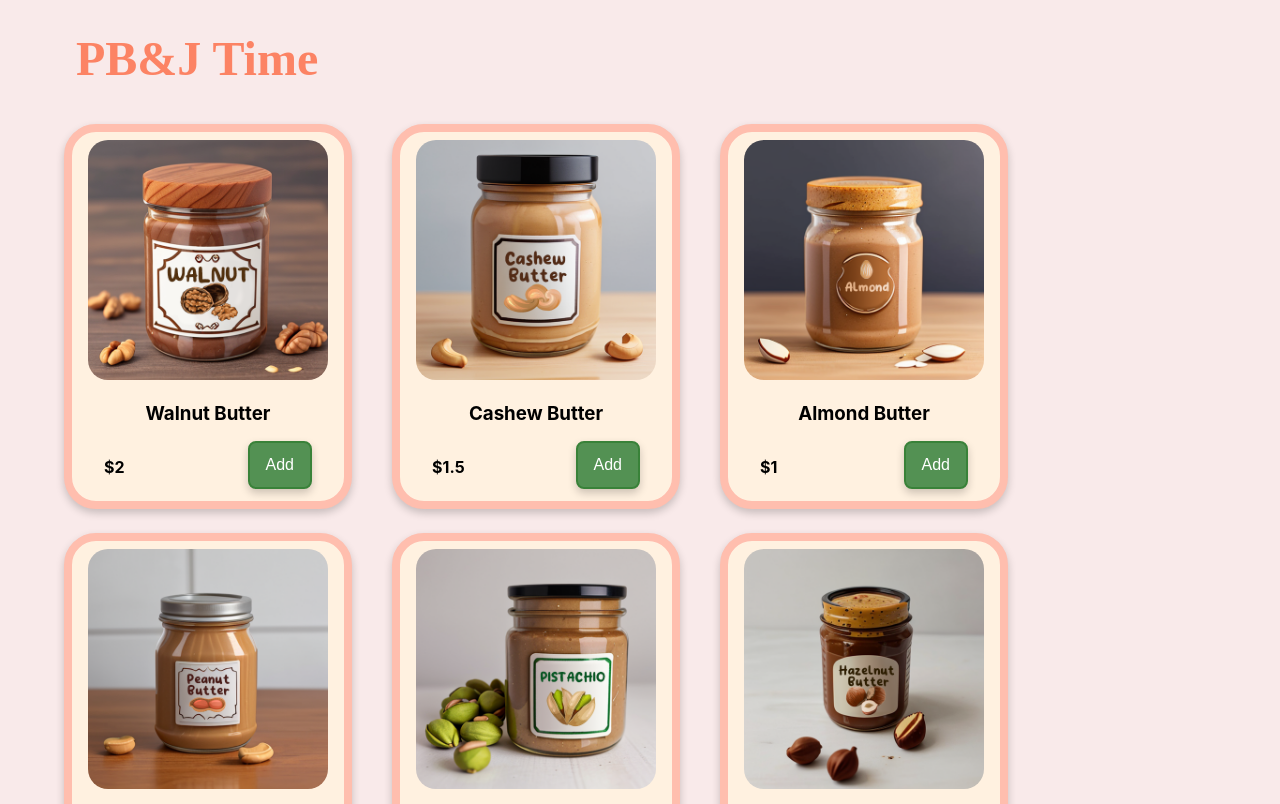
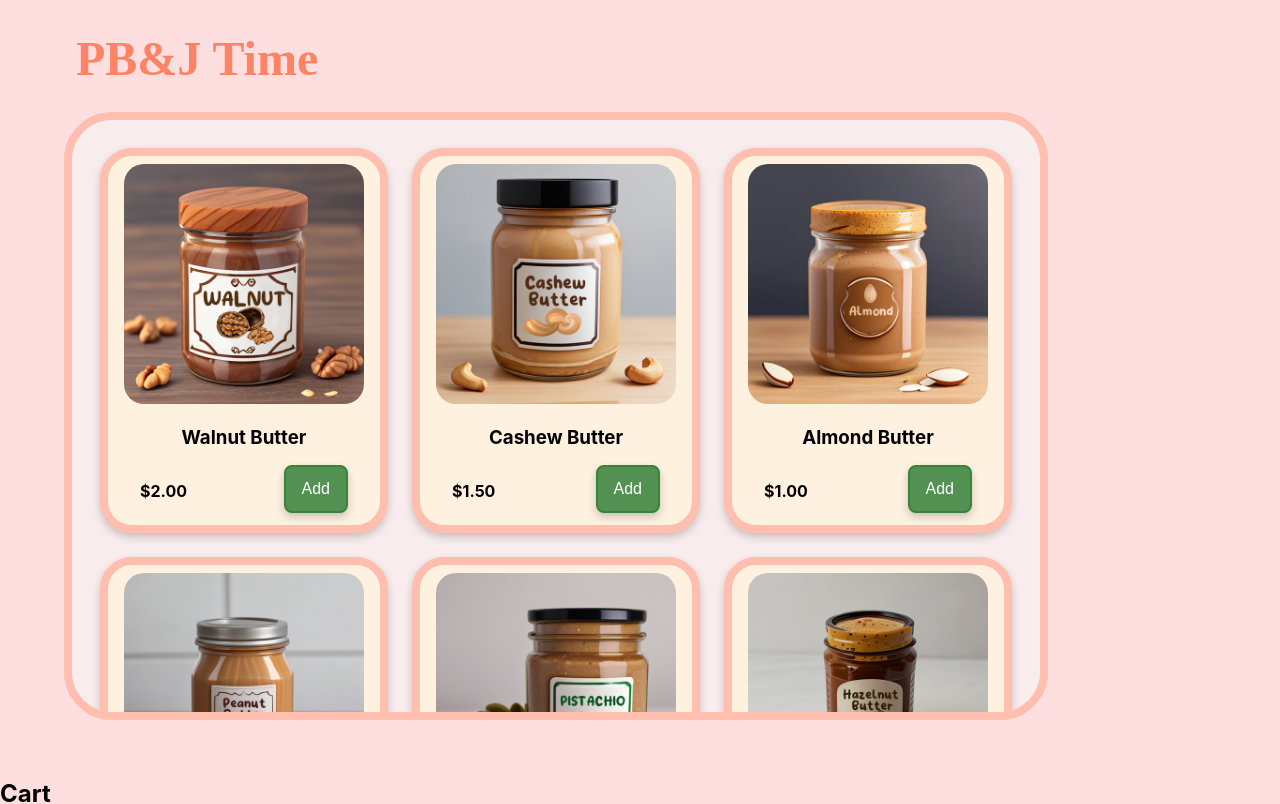
Before and after one commit to prlakshm/pbj-time, a React (Create React App) app: page / in a window 1280 px wide. Shown: the top 804 px of the page. Built offline with nearby package versions, Linux system fonts and the light colour scheme; a web font is replaced by a local one.

Commit message:
Feat: sandwitch-items scroll

```diff
--- a/src/components/SandwitchItem.js
+++ b/src/components/SandwitchItem.js
@@ -34,7 +34,7 @@ export default function SandwitchItem(props) {
             <h3>{name}</h3>
 
             <div class="bottom-nav">
-            <p>${price}</p>
+            <p>${parseFloat(price).toFixed(2)}</p>
             <button class="cart-button" onClick={addToCart}>Add</button>
             </div>
         </div>
--- a/src/styles/App.css
+++ b/src/styles/App.css
@@ -3,7 +3,7 @@
 @import url('https://fonts.googleapis.com/css2?family=DynaPuff:wght@400..700&family=Gluten:wght@100..900&display=swap');
 
 body {
-    background-color: #f9eaea;
+    background-color: #fedede;
     display: flex;
     flex-direction: row;
     justify-content: flex-start;
@@ -29,13 +29,37 @@ h1 {
 .sandwitch-items {
     display: grid;
     grid-template-columns: 1fr 1fr 1fr;
+    background-color: #f9ecec;
+    padding: 1rem;
+    border-radius: 3rem;
+    border: 0.5rem solid #ffbeae;
+    height: 70vh; /* Set the desired height */
+    overflow-y: scroll; /* Enable vertical scrolling */
 }
+
+/* Styles for the scrollbar track */
+.sandwitch-items::-webkit-scrollbar {
+    background-color: #f1f1f1; /* Change the background color */
+    border-radius: 1rem;
+    scrollbar-width: auto;
+  }
+
+  /* Styles for the scrollbar handle */
+  .sandwitch-items::-webkit-scrollbar-thumb {
+    background-color: #c9c9c9; /* Change the color of the scrollbar handle */
+    border-radius: 1rem;
+  }
+
+  .sandwitch-items::-webkit-scrollbar-thumb:hover {
+    background-color: #b5b5b5; /* Change the color of the scrollbar handle */
+  }
+
 
 .right {
     padding: 2rem 0;
     display: flex;
     flex-direction: column;
-    width: 42vw;
+    width: fit-content;
 }
 
 .cart-item, .total {
--- a/src/styles/SandwitchItem.css
+++ b/src/styles/SandwitchItem.css
@@ -7,7 +7,7 @@ img {
     display: flex;
     flex-direction: column;
     background-color:rgb(255, 241, 224);
-    margin: 1.5vh 5vh 1.5vh 0vh;
+    margin: 1.5vh;
     padding: 1vh 0vh;
     box-shadow: 0 4px 8px 0 rgba(0,0,0,0.2);
     transition: 0.3s;
```
